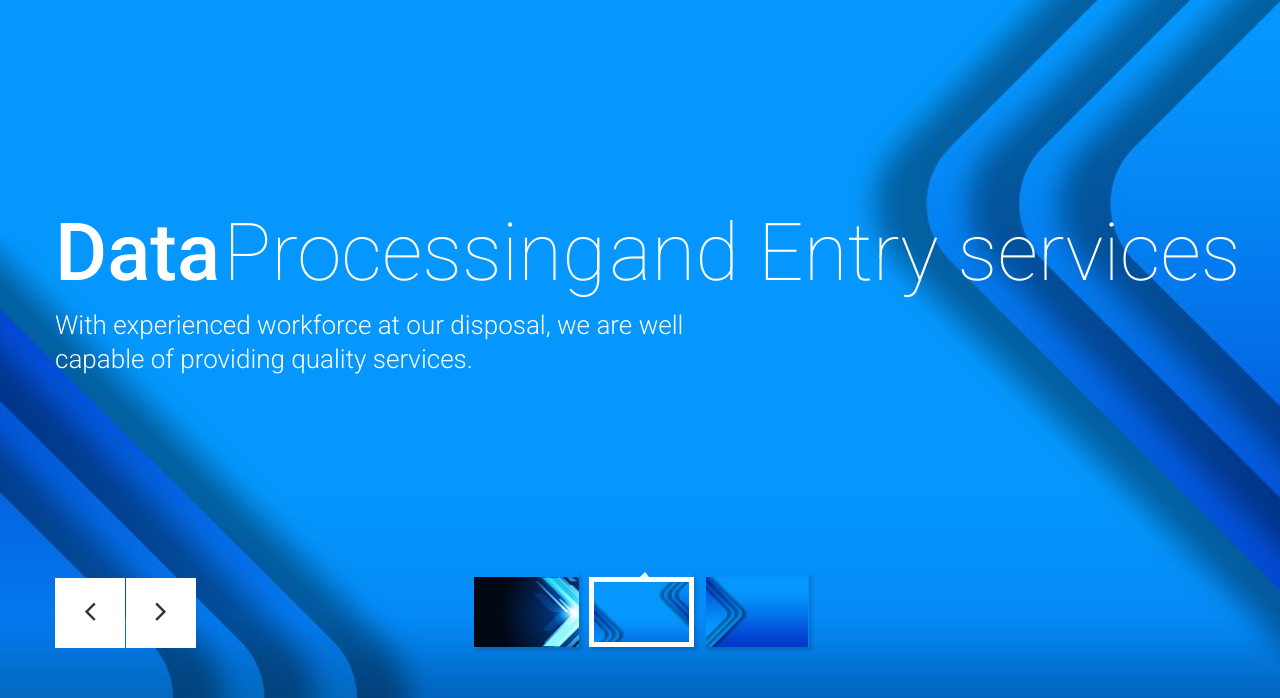
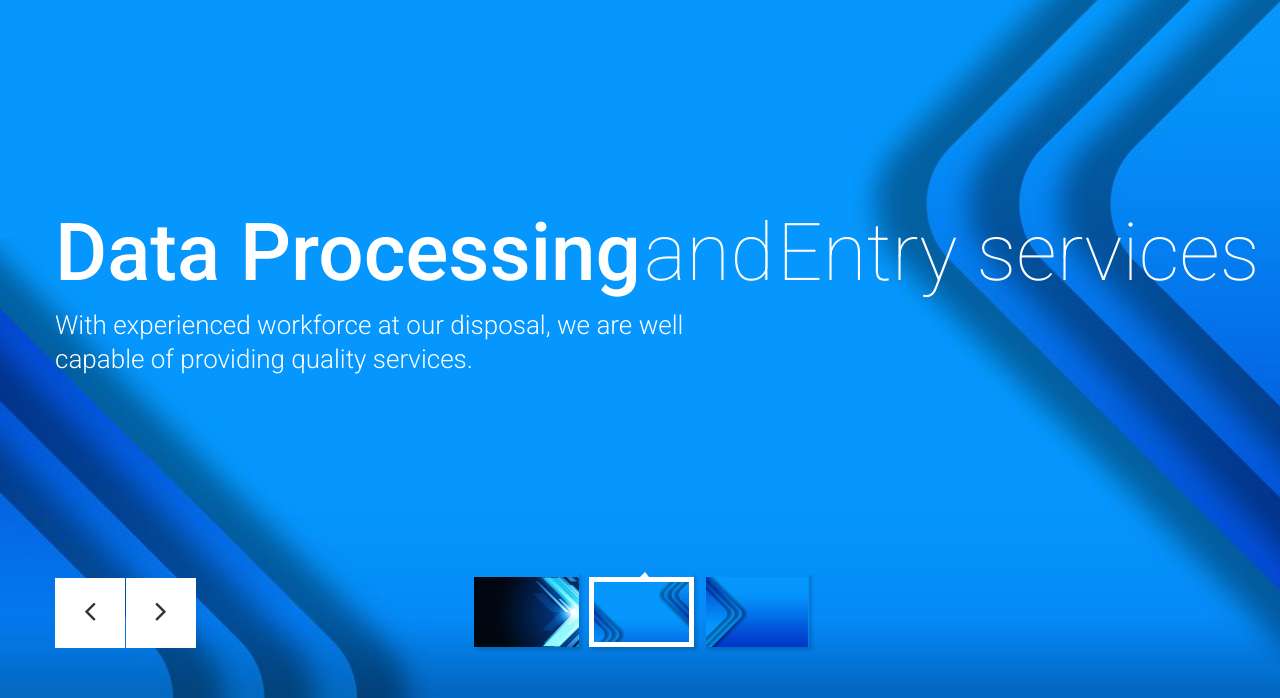
Before and after one commit to toor-vishnu/4tify, a plain HTML site: page index.html in a window 1280 px wide. Both pictures are taken after a click on the item 641 px from the left and 711 px from the top of the page. Shown: the part 102-800 px from the top of the page. Drawn offline with nearby package versions, Linux system fonts and the light colour scheme.

Commit message:
Update index.html

```diff
--- a/index.html
+++ b/index.html
@@ -125,9 +125,9 @@
 						</div>
 					<li class="slide2">
 						<div class="flex_caption1">
-							<p class="title1 captionDelay6 FromLeft">Data</p>
-							<p class="title2 captionDelay4 FromLeft">Processing</p>
-							<p class="title3 captionDelay2 FromLeft">and Entry services</p>
+							<p class="title1 captionDelay6 FromLeft">Data Processing</p>
+							<p class="title2 captionDelay4 FromLeft">and</p>
+							<p class="title3 captionDelay2 FromLeft">Entry services</p>
 							<p class="title4 captionDelay7 FromLeft">With experienced workforce at our disposal, we are well capable of providing quality services.
 </p>
 						</div>
```
